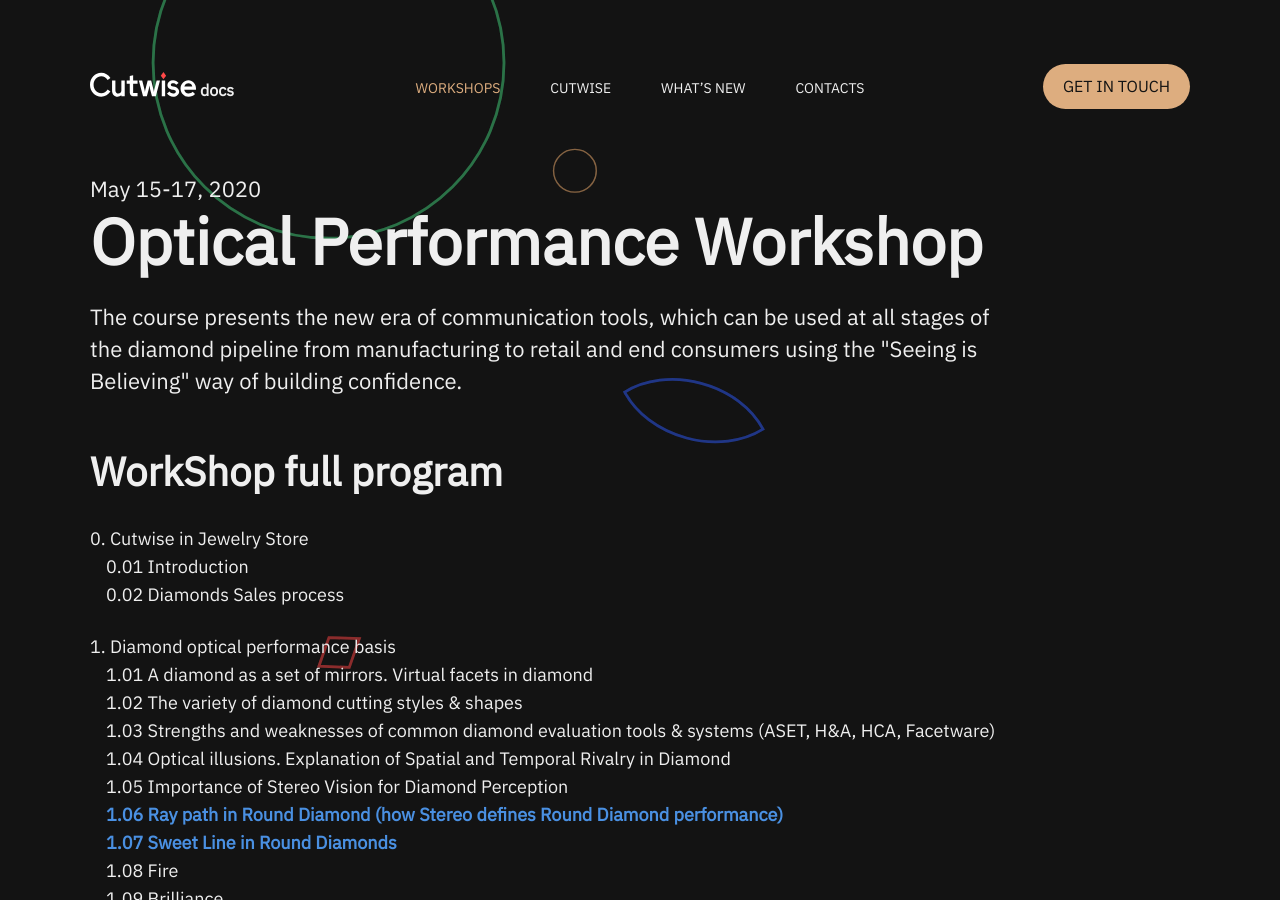
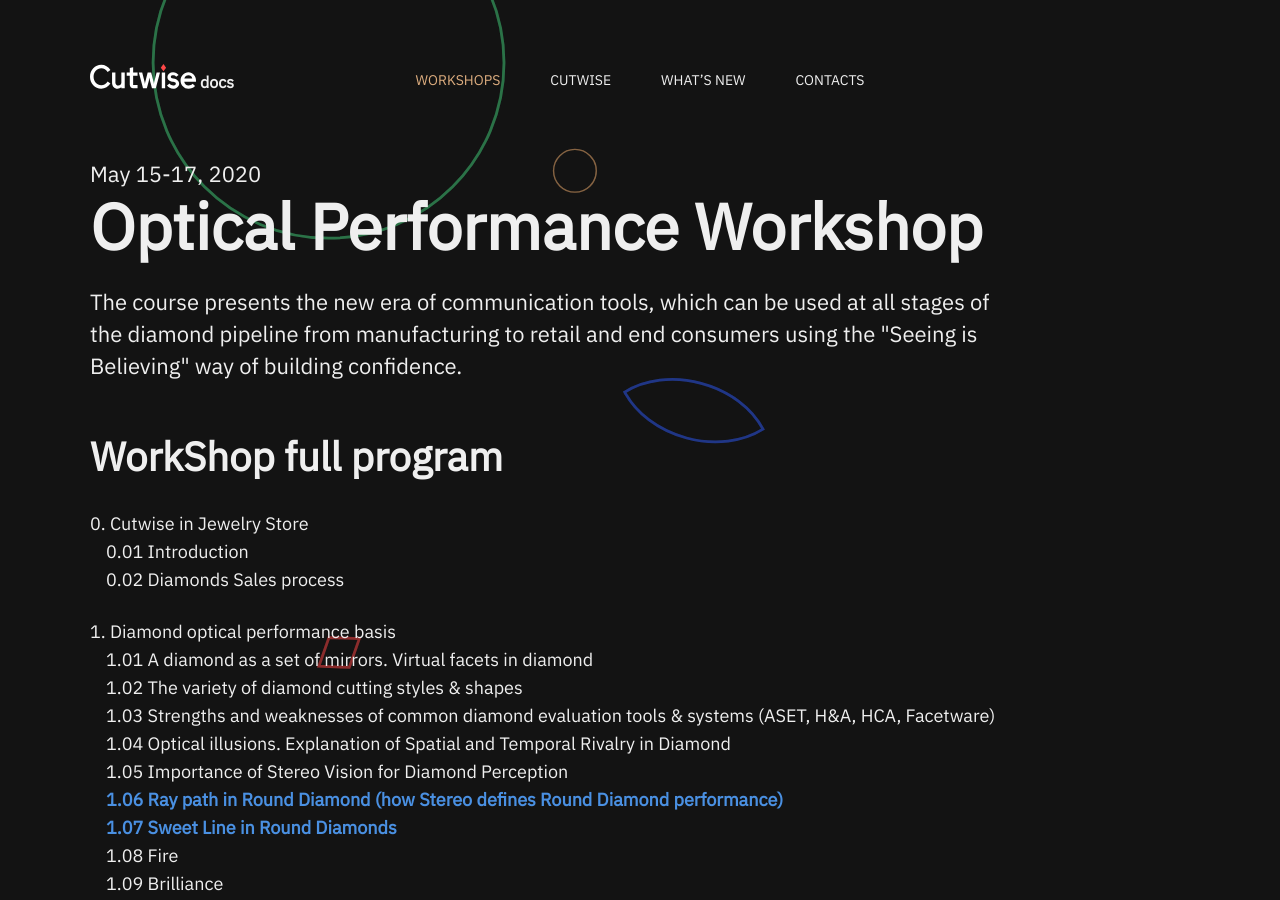
Before and after one commit to lutskanu/cutwise-docs, a Jekyll site: the page built from index.html, in a window 1280 px wide and 900 px high. Built offline with Jekyll 4.4.1, drawn with Linux system fonts in a browser that asks for light colours; nearby versions of some CDN libraries; the list of posts is cut into pages by our own code.

Commit message:
Remove Get In Touch button, fix menu for mobile

```diff
--- a/_includes/header.html
+++ b/_includes/header.html
@@ -6,6 +6,10 @@
             <img src="{{ site.data.settings.header_settings.logo_image | relative_url }}" class="header__logo__img">
             <span class="header__logo__trailing">{{ site.data.settings.basic_settings.site_title }}</span>
         </a>
+
+        <div class="menu__toggle js-menu-toggle">
+            <div class="menu__toggle__icon"><span></span></div>
+        </div>
 
         <nav class="header__menu">
             <div class="menu__wrap">
@@ -16,14 +20,10 @@
                             item.title }}</a>
                     </li>
                     {% endfor %}
-                    <li class="menu__cta">
-                        <a href="#" class="menu__cta__link button--text contact-trigger js-contact">Get In Touch</a>
-                    </li>
                 </ul>
             </div>
         </nav>
 
-        <a href="#" class="header__cta button--fill contact-trigger js-contact">Get In Touch</a>
     </div>
 
 </header>
```
